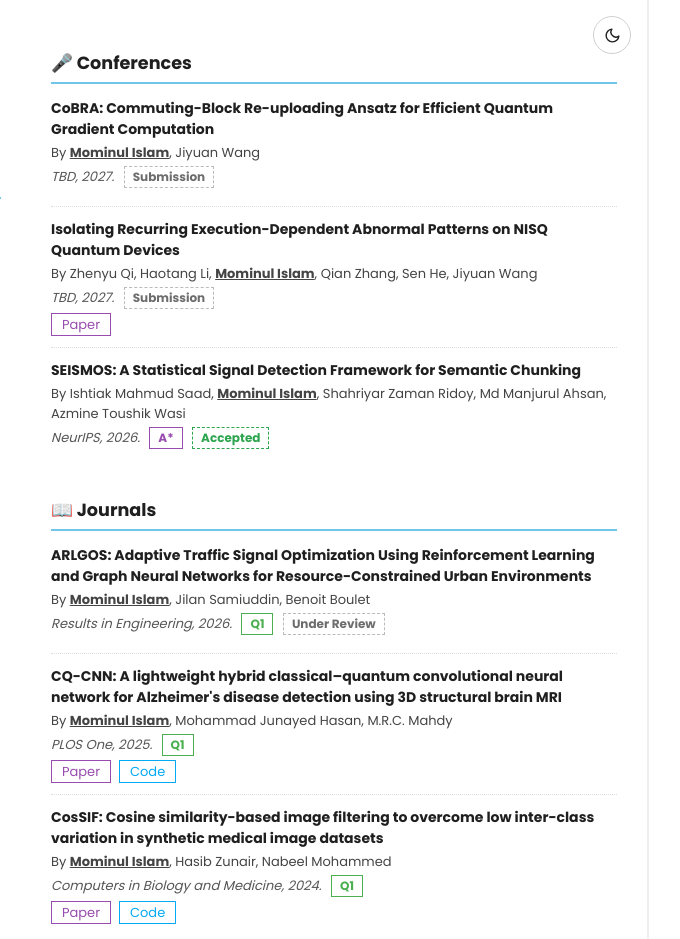
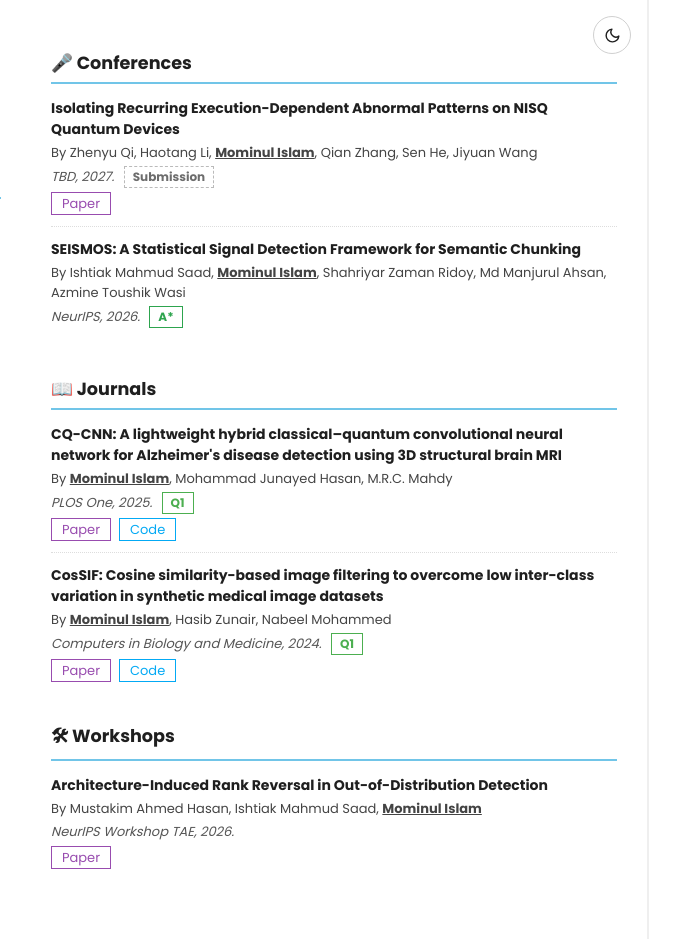
Before and after one commit to mominul-ssv/mominul-ssv.github.io, a plain HTML site: page publications.html in a window 1280 px wide. Shown: the top 939 px of the page, 441-1121 px from the left. Drawn offline with nearby package versions, Linux system fonts and the light colour scheme.

Commit message:
Remove CoBRA/ARLGOS, update badges and links
Co-Authored-By: Claude Sonnet 4.6 <noreply@anthropic.com>

```diff
--- a/css/styles.css
+++ b/css/styles.css
@@ -681,8 +681,8 @@ a.icon-linkedin:hover {
 }
 
 .rank-a-star {
-    border: 1px solid #984caf;
-    color: #984caf;
+    border: 1px solid #2da44e;
+    color: #2da44e;
 }
 
 .rank-a {
--- a/publications.html
+++ b/publications.html
@@ -92,13 +92,6 @@
 
             <ol class="pub-list" id="pub-list-conference">
                 <li class="pub-entry" data-year="2027">
-                    <p class="pub-title"><a href="#">CoBRA: Commuting-Block Re-uploading Ansatz for Efficient
-                            Quantum Gradient Computation</a></p>
-                    <p class="pub-authors">By <span class="pub-me">Mominul Islam</span>, Jiyuan Wang</p>
-                    <p class="pub-venue"><i>TBD</i>, 2027. <span class="status-badge">Submission</span></p>
-                </li>
-
-                <li class="pub-entry" data-year="2027">
                     <p class="pub-title"><a href="https://arxiv.org/abs/2604.17519" target="_blank">Isolating
                             Recurring Execution-Dependent Abnormal Patterns on NISQ Quantum Devices</a></p>
                     <p class="pub-authors">By Zhenyu Qi, Haotang Li, <span class="pub-me">Mominul Islam</span>, Qian
@@ -115,26 +108,13 @@
                             Semantic Chunking</a></p>
                     <p class="pub-authors">By Ishtiak Mahmud Saad, <span class="pub-me">Mominul Islam</span>,
                         Shahriyar Zaman Ridoy, Md Manjurul Ahsan, Azmine Toushik Wasi</p>
-                    <p class="pub-venue"><i>NeurIPS</i>, 2026. <span class="rank-badge rank-a-star">A*</span>
-                        <span class="status-badge status-accepted">Accepted</span>
-                    </p>
+                    <p class="pub-venue"><i>NeurIPS</i>, 2026. <span class="rank-badge rank-a-star">A*</span></p>
                 </li>
             </ol>
 
             <h2 class="section-heading">&#128214; Journals</h2>
 
             <ol class="pub-list" id="pub-list-journal">
-                <li class="pub-entry" data-year="2026">
-                    <p class="pub-title"><a href="#">ARLGOS: Adaptive Traffic Signal Optimization Using
-                            Reinforcement Learning and Graph Neural Networks for Resource-Constrained Urban
-                            Environments</a></p>
-                    <p class="pub-authors">By <span class="pub-me">Mominul Islam</span>, Jilan Samiuddin, Benoit
-                        Boulet</p>
-                    <p class="pub-venue"><i>Results in Engineering</i>, 2026. <span
-                            class="rank-badge rank-q1">Q1</span> <span class="status-badge">Under Review</span>
-                    </p>
-                </li>
-
                 <li class="pub-entry" data-year="2025">
                     <p class="pub-title"><a
                             href="https://journals.plos.org/plosone/article?id=10.1371/journal.pone.0331870"
@@ -176,7 +156,9 @@
                             Detection</a></p>
                     <p class="pub-authors">By Mustakim Ahmed Hasan, Ishtiak Mahmud Saad, <span
                             class="pub-me">Mominul Islam</span></p>
-                    <p class="pub-venue"><i>NeurIPS Workshop TAE</i>, 2026. <span class="status-badge status-accepted">Accepted</span>
+                    <p class="pub-venue"><i>NeurIPS Workshop TAE</i>, 2026.</p>
+                    <p class="pub-links">
+                        <a href="https://openreview.net/forum?id=FPywdDJNDu" target="_blank"><span class="purple-link">Paper</span></a>
                     </p>
                 </li>
             </ol>
```
Also changed, not shown: index.html (+1 -19 lines).
